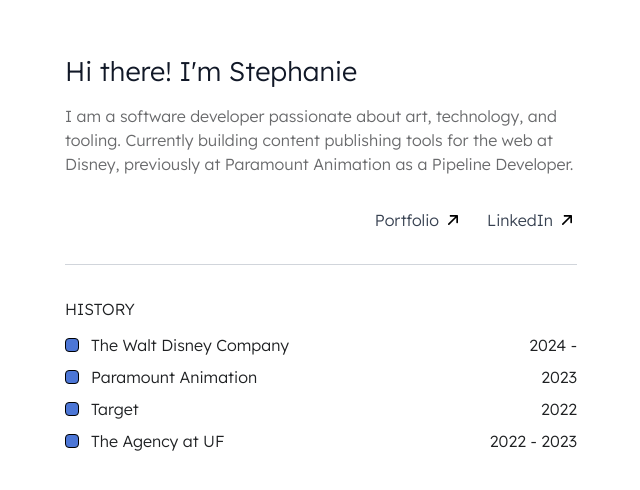
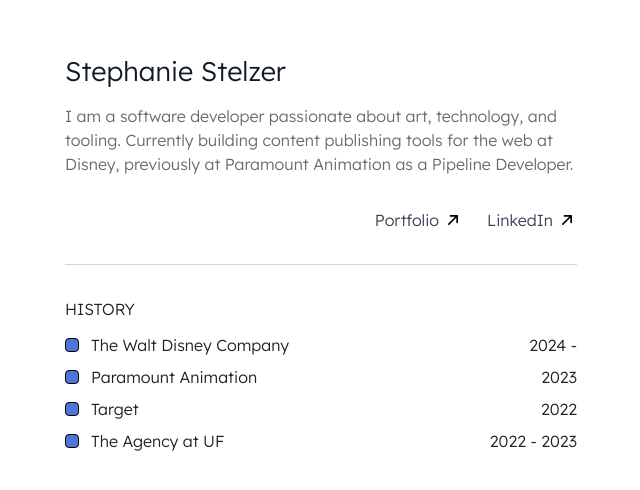
Before and after one commit to stephaniestelzer/portfolio, a Next.js app: page / in a window 1280 px wide. Shown: the part 144-634 px from the top of the page, without its empty margins (319-959 px from the left). Built offline with nearby package versions, Linux system fonts and the light colour scheme.

Commit message:
Updating home page

```diff
--- a/app/page.tsx
+++ b/app/page.tsx
@@ -14,7 +14,7 @@
         {/* Bio Section */}
         <div className="mb-8">
           <h1 className="text-h5 font-light text-gray-900 mb-4 font-heading">
-            Hi there! I'm Stephanie
+            Stephanie Stelzer
           </h1>
 
           <p className="text-p text-grey-300 font-light mb-8">
```
